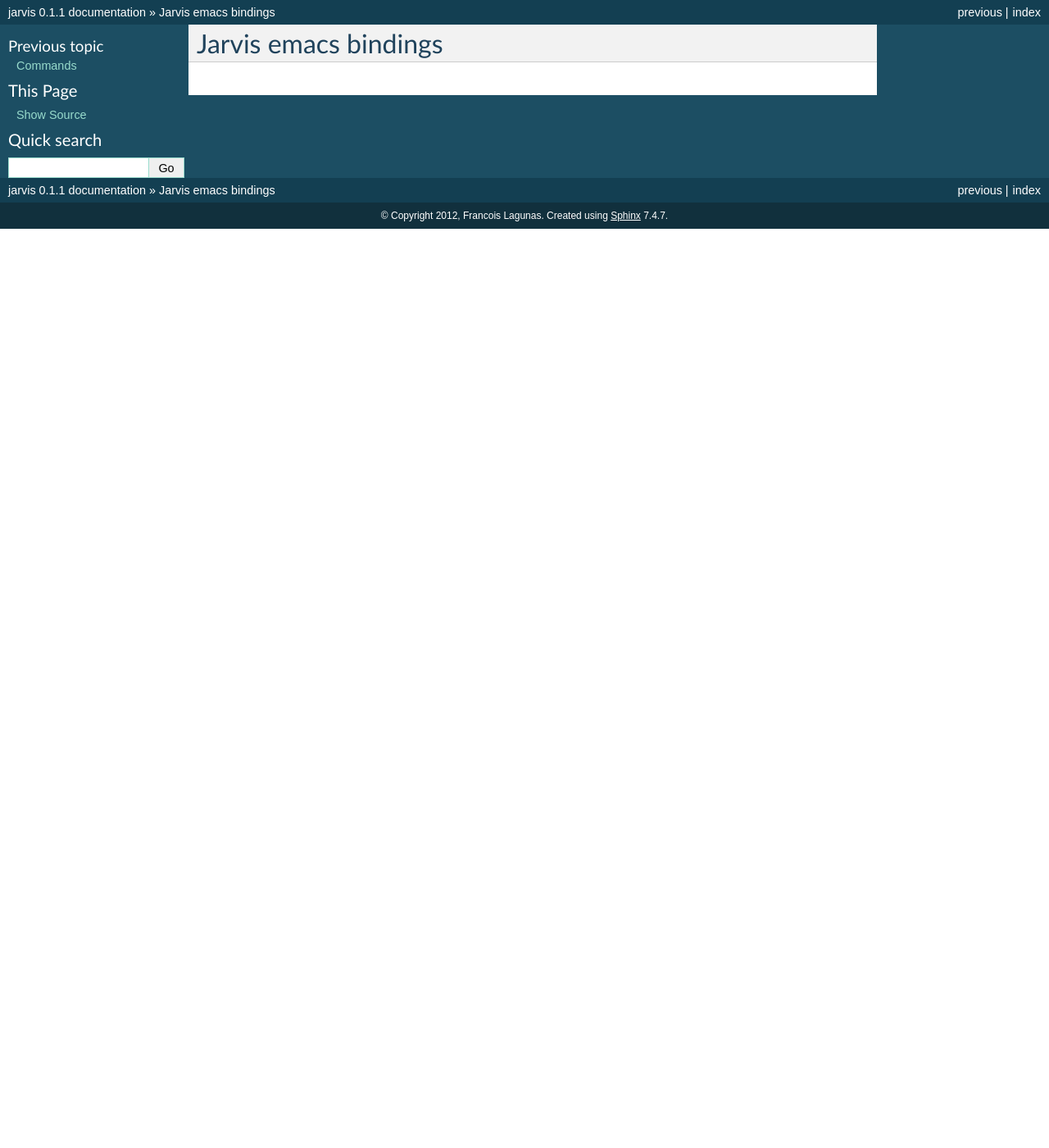
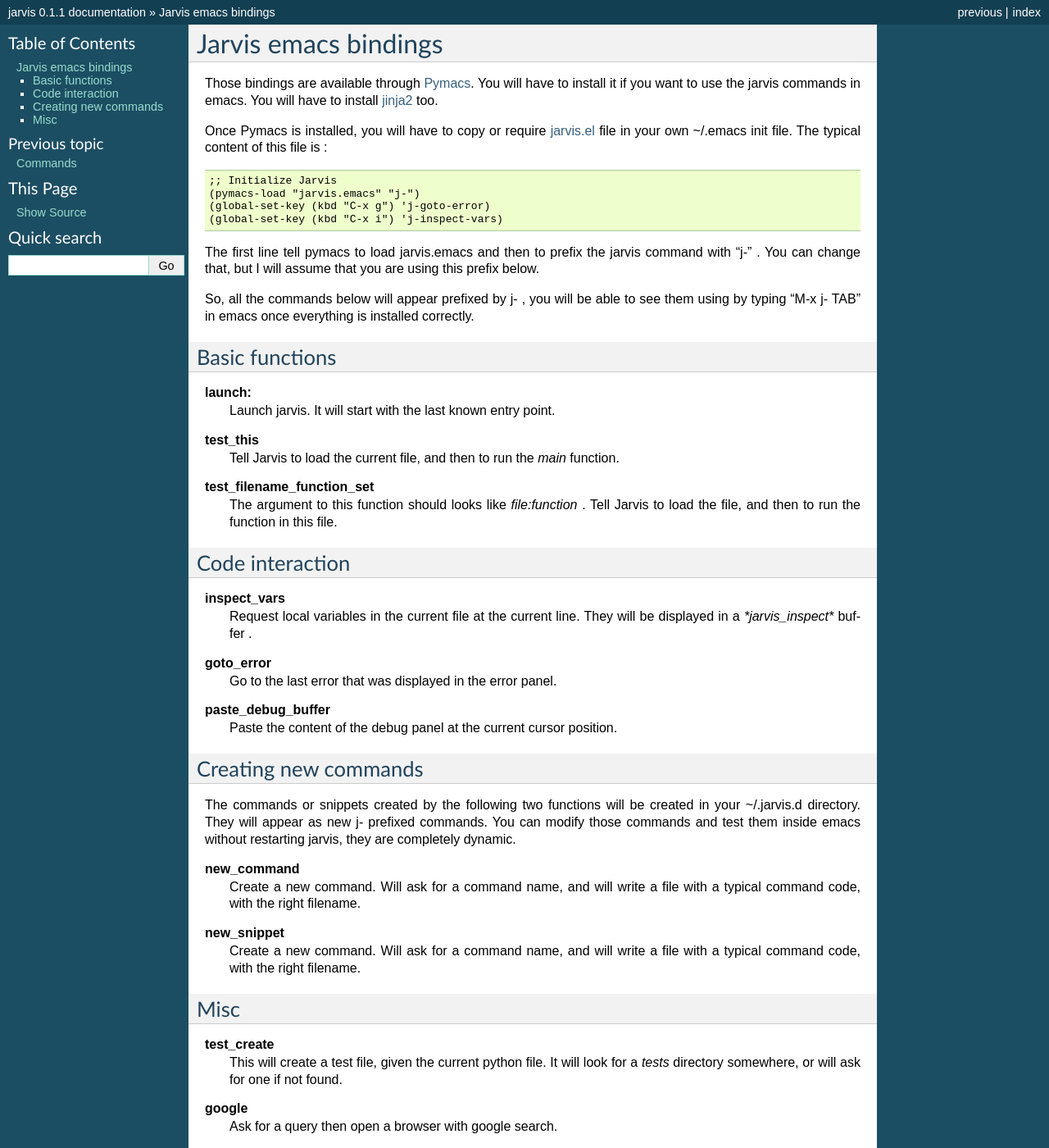
Before and after one commit to madlag/jarvis, a Sphinx documentation site: the page built from docs/source/emacs.rst, in a window 1280 px wide and 1400 px high. Shown: the whole window at 82% size. Built offline with Sphinx 7.4.7, drawn with Linux system fonts in a browser that asks for light colours; formulas are drawn with MathJax 3.

Commit message:
Updated doc

```diff
--- a/docs/source/emacs.rst
+++ b/docs/source/emacs.rst
@@ -1,2 +1,69 @@
 Jarvis emacs bindings
 ==================================
+
+.. _Pymacs: http://pymacs.progiciels-bpi.ca/index.html
+
+.. _jarvis.el: https://github.com/madlag/jarvis/blob/master/jarvis/emacs/jarvis.el
+
+.. _jinja2: http://jinja.pocoo.org/
+
+Those bindings are available through Pymacs_. You will have to install it if you want to use the jarvis commands in emacs.
+You will have to install jinja2_ too.
+
+Once Pymacs is installed, you will have to copy or require jarvis.el_ file in your own ~/.emacs init file. The typical content of this file is :
+
+.. code-block:: none
+
+  ;; Initialize Jarvis
+  (pymacs-load "jarvis.emacs" "j-")
+  (global-set-key (kbd "C-x g") 'j-goto-error)
+  (global-set-key (kbd "C-x i") 'j-inspect-vars)
+
+The first line tell pymacs to load jarvis.emacs and then to prefix the jarvis command with "j-" . You can change that, but I will assume that you are using this prefix below.
+
+So, all the commands below will appear prefixed by j- , you will be able to see them using by typing "M-x j- TAB" in emacs once everything is installed correctly.
+
+
+Basic functions
+---------------
+
+**launch:**
+  Launch jarvis. It will start with the last known entry point.
+
+**test_this**
+  Tell Jarvis to load the current file, and then to run the *main* function.
+
+**test_filename_function_set**
+  The argument to this function should looks like `file:function` .
+  Tell Jarvis to load the file, and then to run the function in this file.
+
+Code interaction
+----------------
+
+**inspect_vars**
+  Request local variables in the current file at the current line. They will be displayed in a `*jarvis_inspect*` buffer .
+
+**goto_error**
+  Go to the last error that was displayed in the error panel.
+
+**paste_debug_buffer**
+  Paste the content of the debug panel at the current cursor position.
+
+Creating new commands
+---------------------
+
+The commands or snippets created by the following two functions will be created in your ~/.jarvis.d directory. They will appear as new j- prefixed commands. You can modify those commands and test them inside emacs without restarting jarvis, they are completely dynamic.
+
+**new_command**
+  Create a new command. Will ask for a command name, and will write a file with a typical command code, with the right filename.
+
+**new_snippet**
+  Create a new command. Will ask for a command name, and will write a file with a typical command code, with the right filename.
+
+Misc
+----------------
+**test_create**
+  This will create a test file, given the current python file. It will look for a *tests* directory somewhere, or will ask for one if not found.
+
+**google**
+  Ask for a query then open a browser with google search.
```
Also changed, not shown: docs/source/commands.rst (+82 -0 lines).
